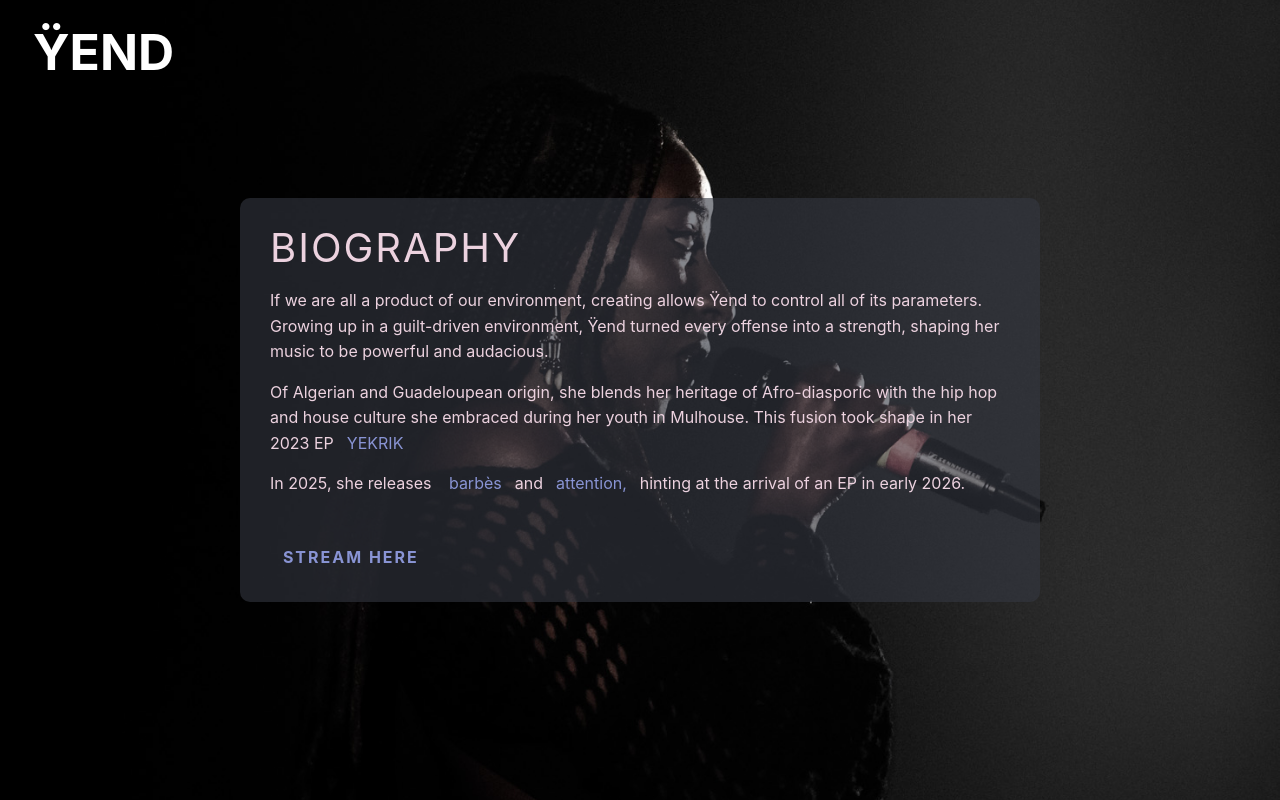
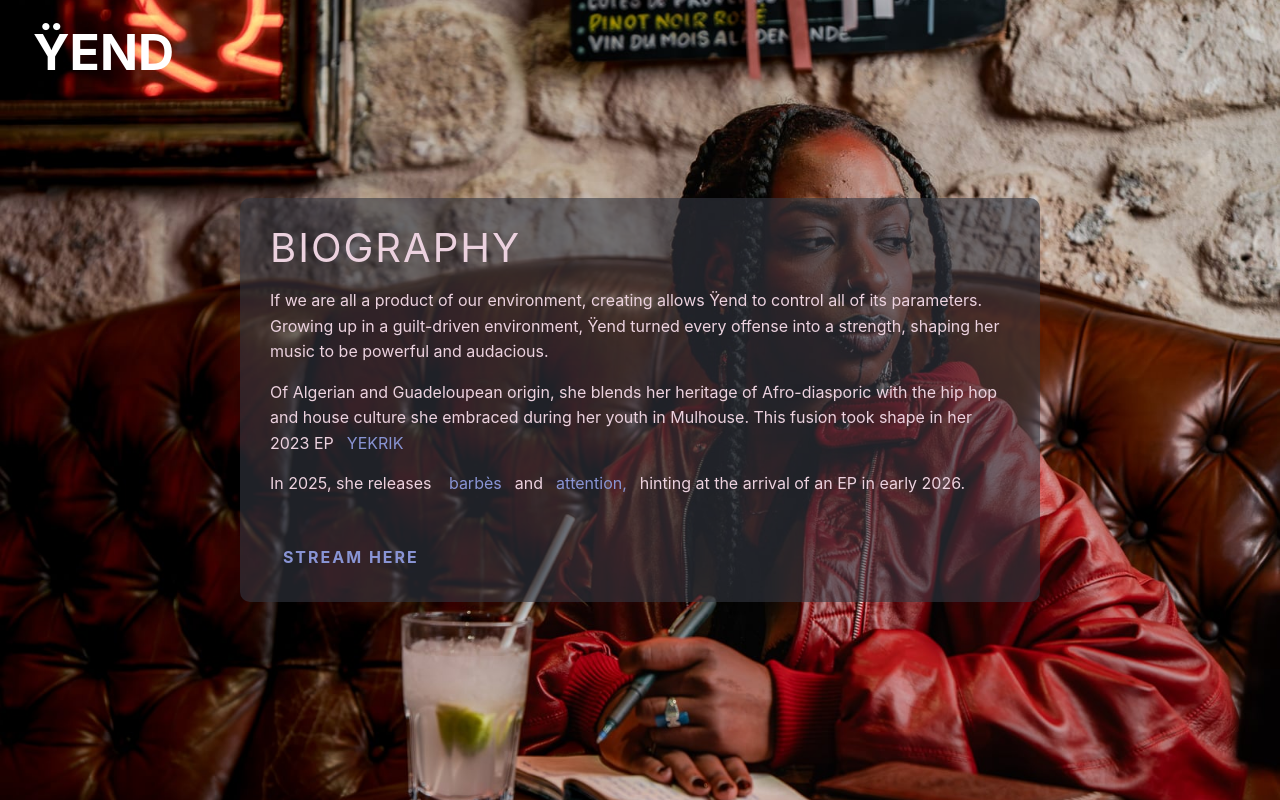
Before and after one commit to Nisrine7515/yend, a React (Vite) app: page /about in a window 1280 px wide. Built offline with nearby package versions, Linux system fonts and the light colour scheme.

Commit message:
about me pic

```diff
--- a/src/assets/styles/AboutMe.css
+++ b/src/assets/styles/AboutMe.css
@@ -1,7 +1,7 @@
 .about-me {
   width: 100vw;
   height: 100vh;
-  background-image: url("../background-aboutme.jpg");
+  background-image: url("../background-aboutme.jpeg");
   background-size: cover;
   background-position: left;
   position: relative;
```
Also changed, not shown: src/assets/background-aboutme.jpeg (added), src/assets/background-aboutmee.jpg (renamed from src/assets/background-aboutme.jpg).
